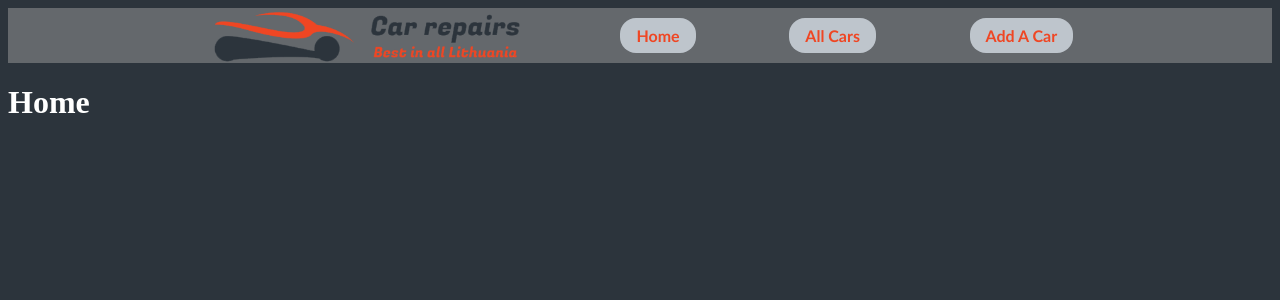
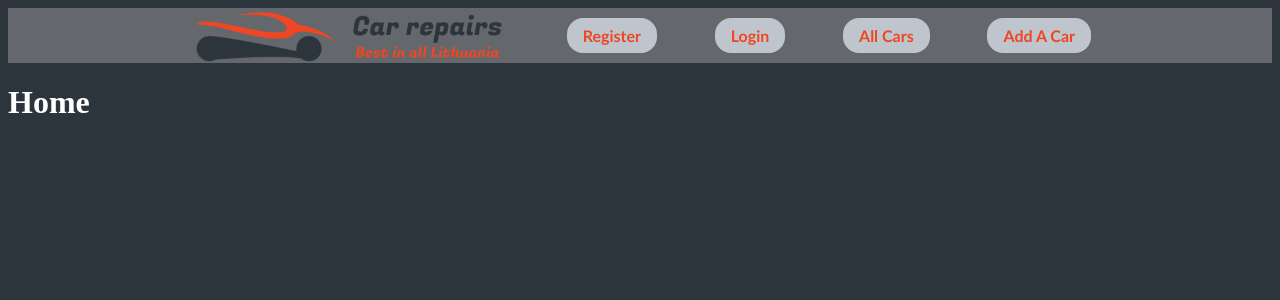
Before and after one commit to LukasKliukas/exam-car-service-front-end-lukas-kliukas-2022-05, a React (Create React App) app: page / in a window 1280 px wide. Shown: the top 300 px of the page. Built offline with nearby package versions, Linux system fonts and the light colour scheme; the HTML template or start-up script is replaced by a standard one.

Commit message:
Navigation eddited

```diff
--- a/src/components/Navigation/Navigation.jsx
+++ b/src/components/Navigation/Navigation.jsx
@@ -8,7 +8,8 @@
     <S.NavigationHolder>
       <S.NavWrap>
         <img src={logo} alt='logo'></img>
-        <Link to='/'>Home</Link>
+        <Link to='/'>Register</Link>
+        <Link to='/login'>Login</Link>
         <Link to='/cars'>All Cars</Link>
         <Link to='/addCar'>Add A Car</Link>
       </S.NavWrap>
```
